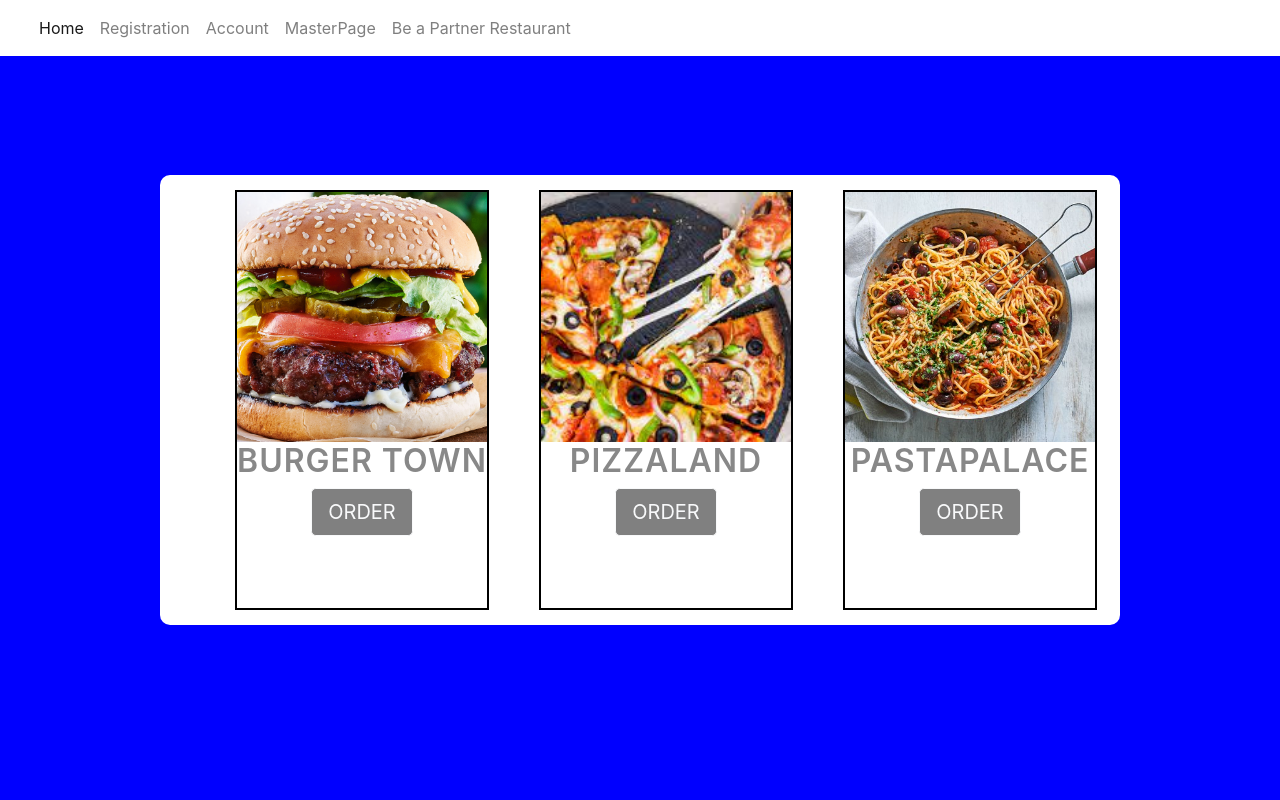
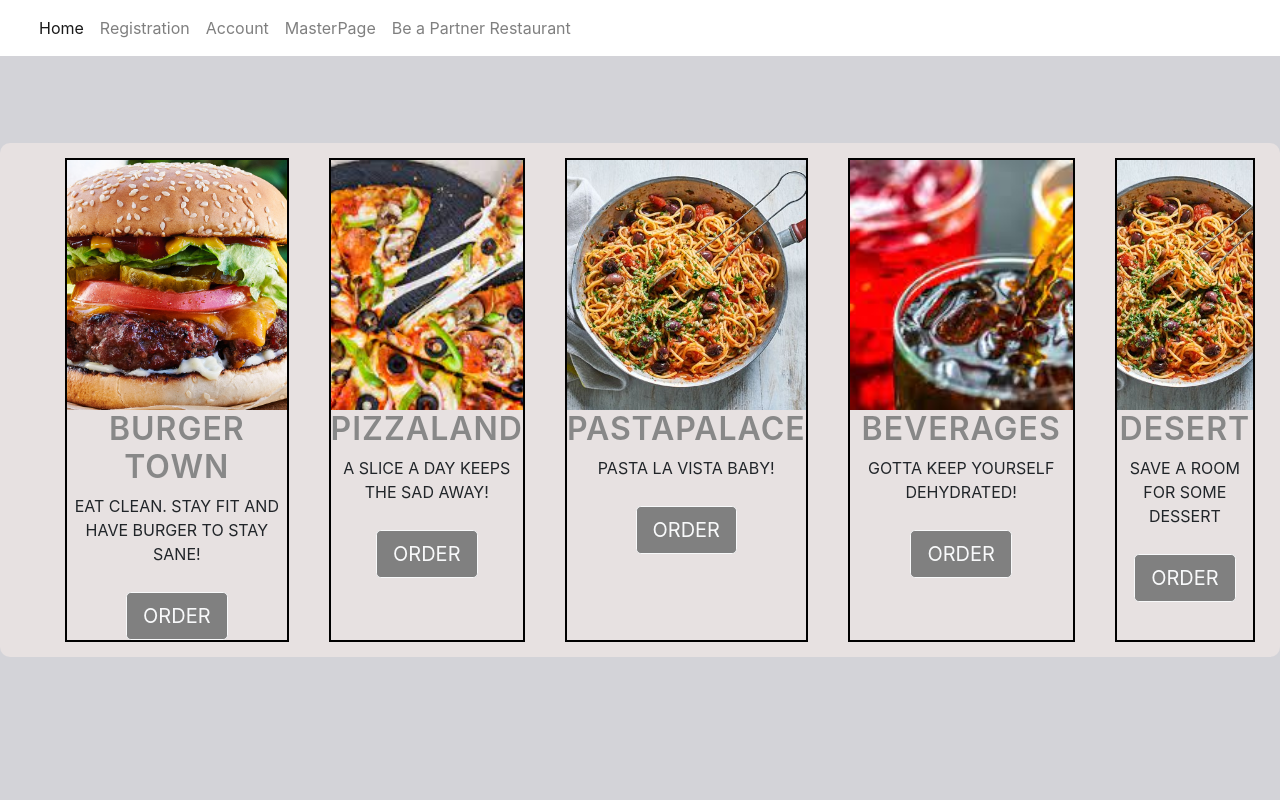
Before and after one commit to Tarnsky/KIT202, a PHP site: page /menu.html in a window 1280 px wide. Run offline with PHP 8.4, Linux system fonts and the light colour scheme.

Commit message:
added beverages, desert on menu
added some stuffs on menu page

```diff
--- a/PhatCatDelivery/menu.html
+++ b/PhatCatDelivery/menu.html
@@ -108,6 +108,7 @@
         <div class="pricing-plan">
             <img src="img/Burger.jpg" alt="" class="food-img">
             <h2 class="food-header">Burger Town</h2>
+            <p>Eat clean. Stay fit and have burger to stay sane! </p>
             <a class="btn btn-outline-light btn-lg" href="#" data-toggle="modal" data-target="#orderModel" role="button"
             >ORDER</a>
         </div>
@@ -115,6 +116,7 @@
         <div class="pricing-plan">
             <img src="img/pizza.jpg" alt="" class="food-img">
             <h2 class="food-header">PizzaLand</h2>
+            <p>A slice a day keeps the sad away!</p>
             <a class="btn btn-outline-light btn-lg" href="#" data-toggle="modal" data-target="#orderModel" role="button"
             >ORDER</a>
         </div>
@@ -122,9 +124,26 @@
         <div class="pricing-plan">
             <img src="img/pasta.jpg" alt="" class="food-img">
             <h2 class="food-header">PastaPalace</h2>
+            <p>Pasta la vista baby!</p>
             <a class="btn btn-outline-light btn-lg" href="#" data-toggle="modal" data-target="#orderModel" role="button"
             >ORDER</a>
         </div>
+
+        <div class="pricing-plan">
+          <img src="img/beverages.jpg" alt="" class="food-img">
+          <h2 class="food-header">Beverages</h2>
+          <p>Gotta keep yourself dehydrated!</p>
+          <a class="btn btn-outline-light btn-lg" href="#" data-toggle="modal" data-target="#orderModel" role="button"
+          >ORDER</a>
+      </div>
+
+      <div class="pricing-plan">
+        <img src="img/pasta.jpg" alt="" class="food-img">
+        <h2 class="food-header">Desert</h2>
+        <p>Save a room for some dessert</p>
+        <a class="btn btn-outline-light btn-lg" href="#" data-toggle="modal" data-target="#orderModel" role="button"
+        >ORDER</a>
+    </div>
 
     </div>
 </div>
--- a/PhatCatDelivery/style.css
+++ b/PhatCatDelivery/style.css
@@ -21,7 +21,7 @@ minimum height of the body is 100vh.
 */
 
 .order {
-  background-color: blue;
+  background-color: rgb(211, 211, 216);
   justify-content: center;
 	display: flex;
   align-items: center;
@@ -40,10 +40,10 @@ All texts are displayed in uppercases
 */
 
 .panel {
-  background-color: white;
+  background-color: rgb(231, 225, 225);
   border-radius: 10px;
   padding: 15px 25px;
-  max-width: 960px;
+  max-width: 1500x;
   min-height: 450px;
   overflow: hidden;
   display: flex;
@@ -75,14 +75,14 @@ Maximum width size is 100%
 */
 .food-img {
   float: left;
-  width: 250px;
+  width: 100%;
   height: 250px;
   object-fit: cover;
   overflow: hidden;
 }
 
 .pricing-plan {
-  margin-left: 50px;
+  margin-left: 40px;
   border: 2px solid black;
 }
 
@@ -174,6 +174,9 @@ Top and bottom margins are 25px.
 left and right margins are 0.
 it is displayed as inline-block.
 */
+.pricing-plan a {
+  margin-top: 10px;
+}
 
 .order-button {
   border: 1px solid #9dd1ff;
```
Also changed, not shown: PhatCatDelivery/img/beverages.jpg (added), PhatCatDelivery/img/desert.jpg (added).
